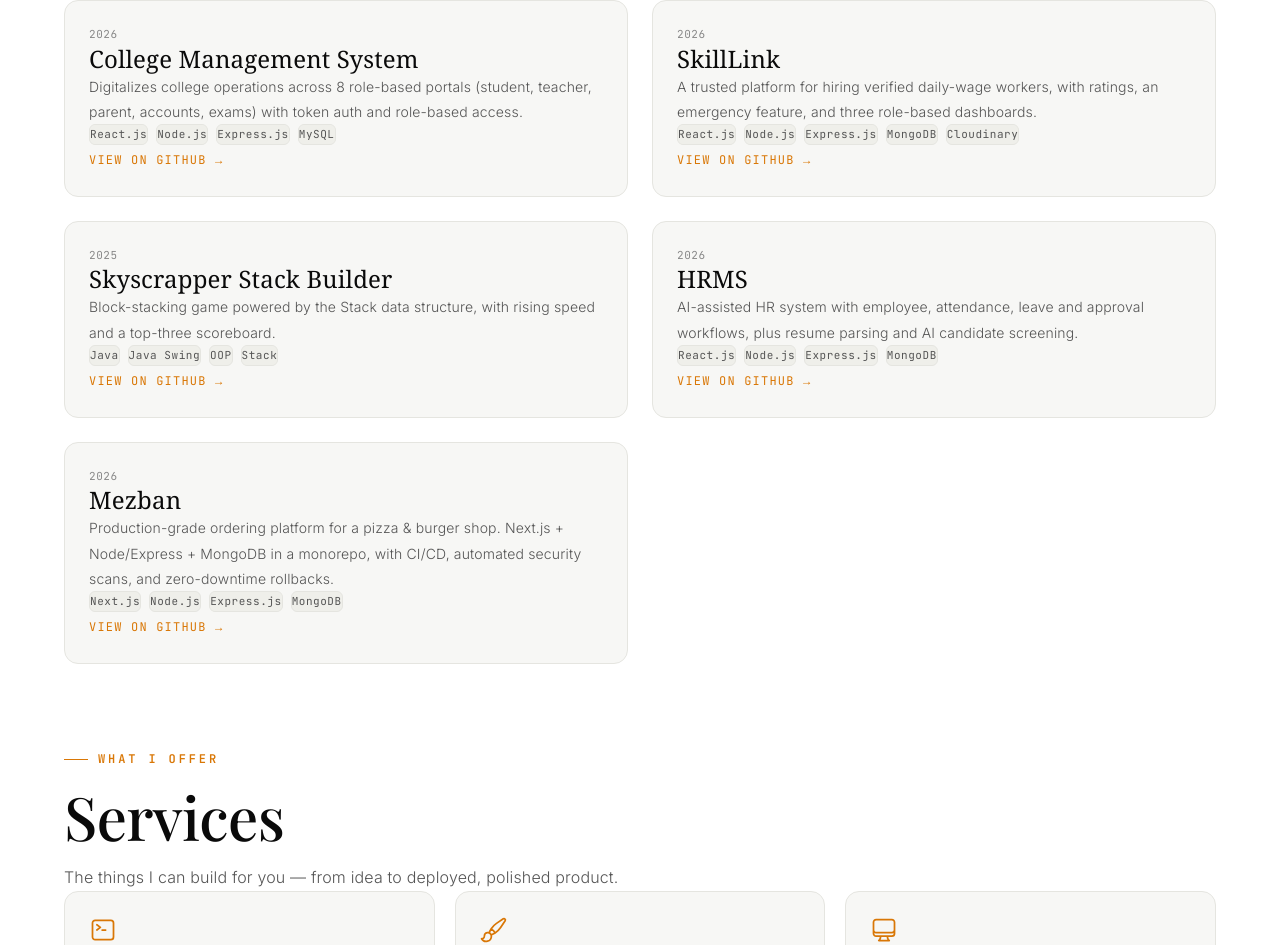
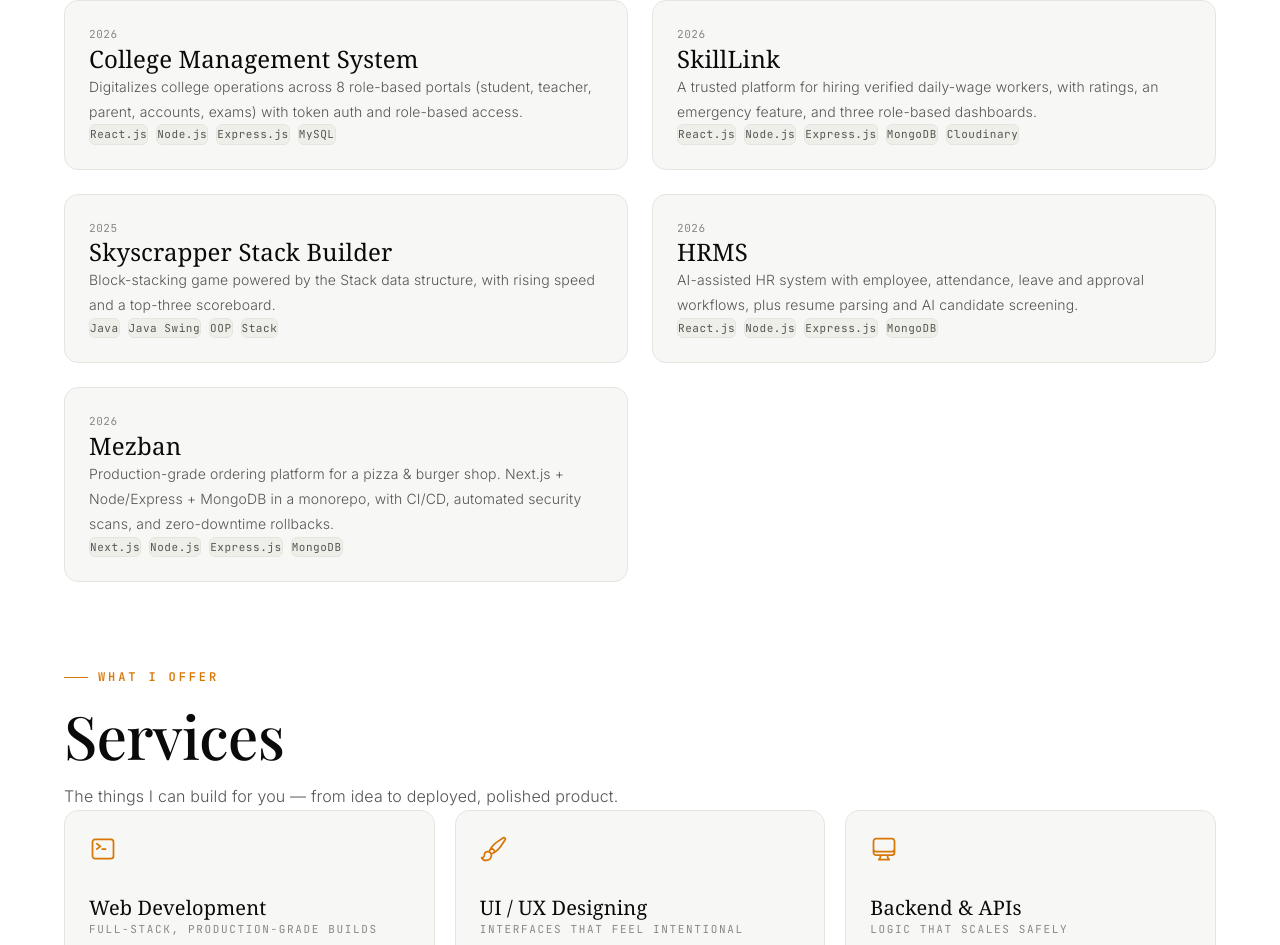
Before and after one commit to Zuneera134/My-Portfolio, a Next.js app: page / in a window 1280 px wide. Shown: the part 2144-3089 px from the top of the page. Built offline with nearby package versions, Linux system fonts and the light colour scheme.

Commit message:
Remove-view-on-github-links-matching-private-repos

```diff
--- a/src/components/sections/Projects.tsx
+++ b/src/components/sections/Projects.tsx
@@ -78,19 +78,6 @@ function ProjectCard({ project }: { project: CardProject }) {
             </span>
           ))}
         </div>
-
-        {/* CTA */}
-        <div className="mt-auto pt-6">
-          <a
-            href={project.link}
-            target="_blank"
-            rel="noopener noreferrer"
-            className="inline-flex items-center gap-2 text-[12px] font-mono tracking-[0.1em] uppercase text-accent hover:underline"
-            data-cursor=""
-          >
-            View on GitHub →
-          </a>
-        </div>
       </div>
     </div>
   );
```
Also changed, not shown: 1 other file (tests, documents, lock files or other folders).
